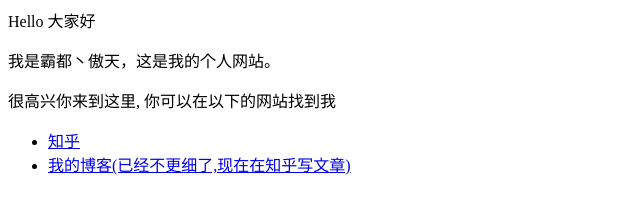
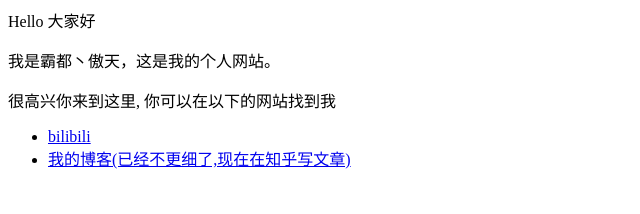
Before and after one commit to ruicenders/ruicenders, a plain HTML site: page index.html in a window 1280 px wide. Shown: the whole page, without its empty margins (0-640 px from the left). Drawn offline with Linux system fonts and the light colour scheme.

Commit message:
Update index.html

```diff
--- a/index.html
+++ b/index.html
@@ -3,6 +3,6 @@
 <p>很高兴你来到这里, 你可以在以下的网站找到我</p>
 
 <ul>
-  <li> <a href="https://www.zhihu.com/people/AJLoveChina">知乎</a> </li>
+  <li> <a href="https://space.bilibili.com/1369539202?spm_id_from=333.337.0.0">bilibili</a> </li>
   <li> <a href="http://hejie.nigeerhuo.com">我的博客(已经不更细了,现在在知乎写文章)</a> </li>
 </ul>
```
